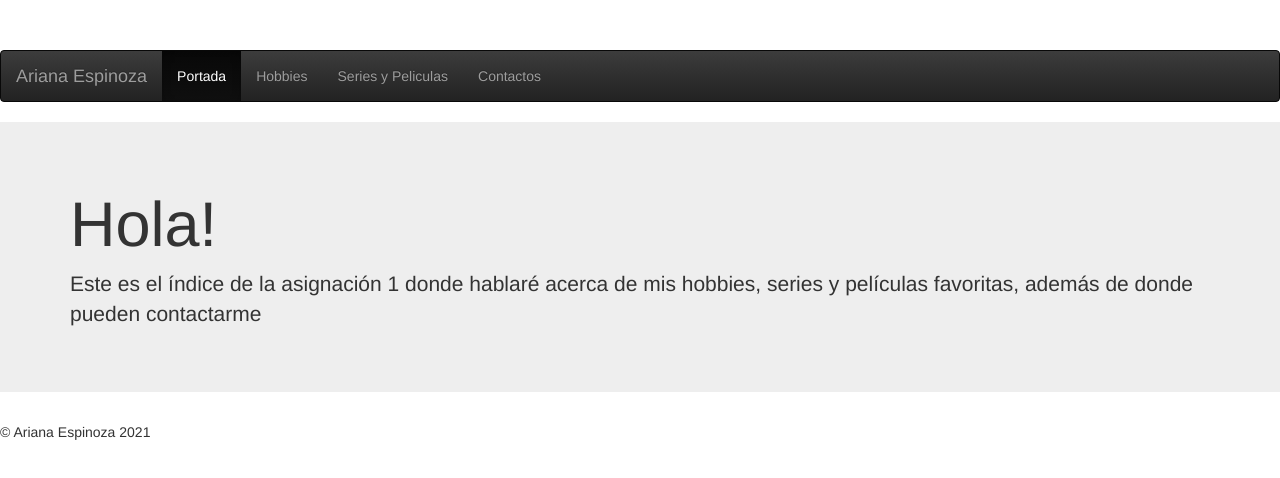
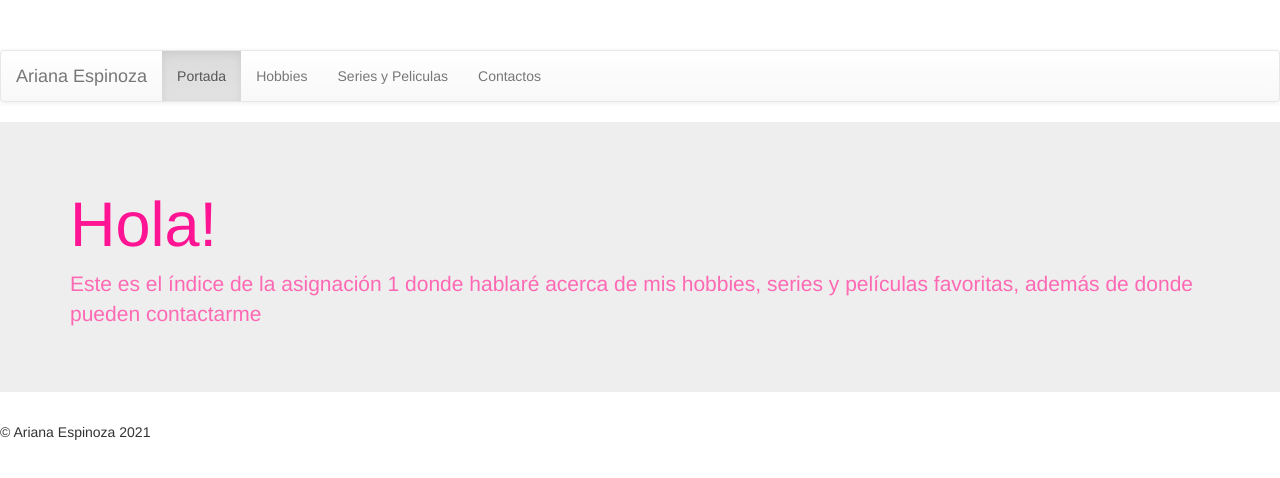
Before and after one commit to Ariana1998/LandingEspinozaAriana, a website: page public_html/index.html in a window 1280 px wide. Drawn offline with nearby package versions, Linux system fonts and the light colour scheme.

Commit message:
Update index.html

```diff
--- a/public_html/index.html
+++ b/public_html/index.html
@@ -27,7 +27,7 @@
         <!--[if lt IE 8]>
             <p class="browserupgrade">You are using an <strong>outdated</strong> browser. Please <a href="http://browsehappy.com/">upgrade your browser</a> to improve your experience.</p>
         <![endif]-->
- <nav class="navbar navbar-inverse">
+ <nav class="navbar navbar-default">
   <div class="container-fluid">
     <div class="navbar-header">
       <a class="navbar-brand" href="#">Ariana Espinoza</a>
@@ -42,10 +42,11 @@
 </nav>
 
     <!-- Main jumbotron for a primary marketing message or call to action -->
+    <link rel="stylesheet" href= "estilos.css">
     <div class="jumbotron">
       <div class="container">
-        <h1>Hola!</h1>
-        <p>Este es el &iacute;ndice de la asignaci&oacute;n 1 donde hablar&eacute; acerca de mis hobbies, series y pel&iacute;culas favoritas, adem&aacute;s de donde pueden contactarme</p>
+          <h1 style="color: deeppink">Hola!</h1>
+        <p style="color: hotpink">Este es el &iacute;ndice de la asignaci&oacute;n 1 donde hablar&eacute; acerca de mis hobbies, series y pel&iacute;culas favoritas, adem&aacute;s de donde pueden contactarme</p>
       </div>
     </div>
 
```
